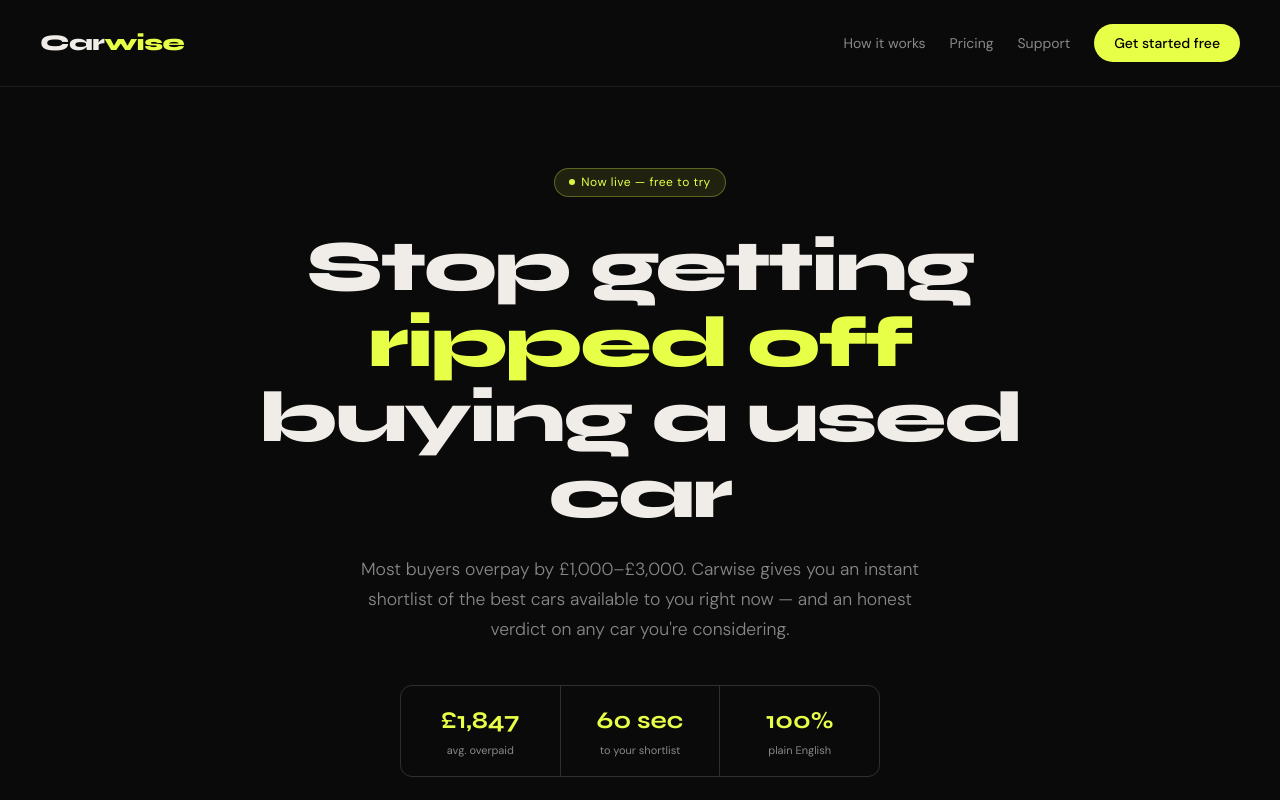
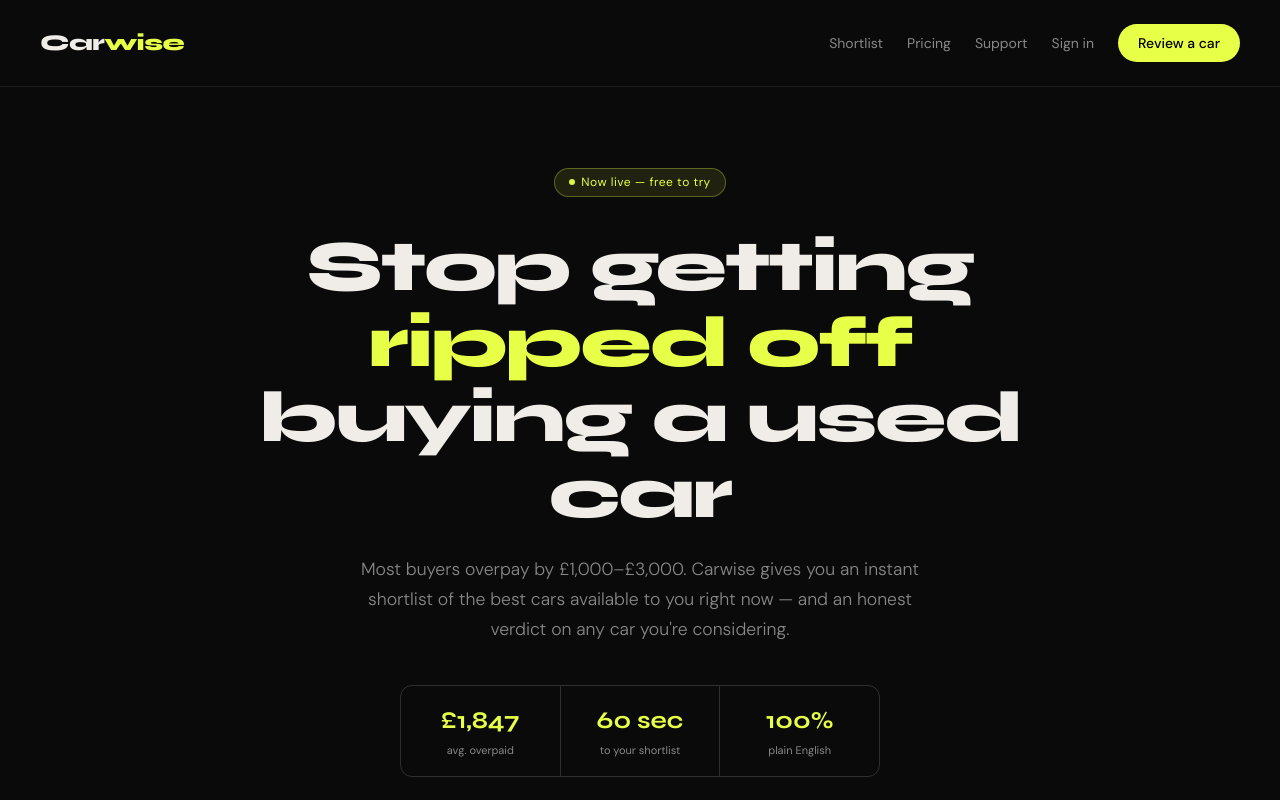
Before and after one commit to willthorne11/carwise, a Next.js app: page / in a window 1280 px wide. Shown: the top 800 px of the page. Built offline with nearby package versions, Linux system fonts and the light colour scheme; no server answers.

Commit message:
Update Nav.js

```diff
--- a/components/Nav.js
+++ b/components/Nav.js
@@ -11,14 +11,15 @@
         Car<span>wise</span>
       </Link>
       <div className={styles.links}>
-        <Link href="/#how-it-works">How it works</Link>
+        <Link href="/shortlist">Shortlist</Link>
         <Link href="/#pricing">Pricing</Link>
         <Link href="/support">Support</Link>
         {user ? (
-          <Link href="/dashboard" className={styles.cta}>My account</Link>
+          <Link href="/dashboard" className={styles.ctaSecondary}>My account</Link>
         ) : (
-          <Link href="/auth" className={styles.cta}>Get started free</Link>
+          <Link href="/auth" className={styles.ctaSecondary}>Sign in</Link>
         )}
+        <Link href="/review" className={styles.cta}>Review a car</Link>
       </div>
     </nav>
   )
```
